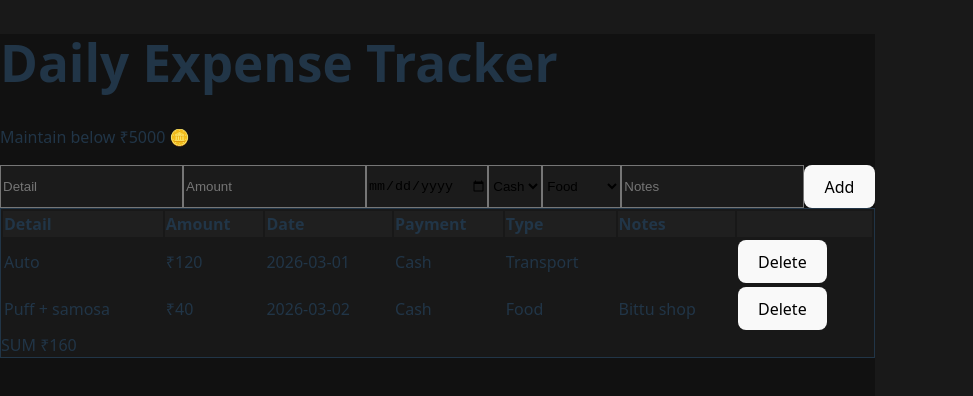
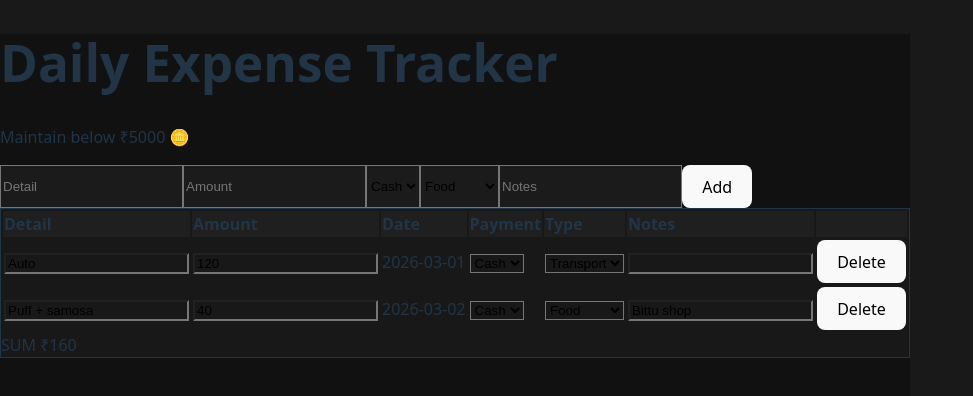
Before and after one commit to Aaronkuriyan/expense-tracker-ai, a React (Vite) app in the folder frontend-react/: page / in a window 1280 px wide. Shown: the top 396 px of the page, without its empty margins (0-973 px from the left). Built offline with nearby package versions, Linux system fonts and the light colour scheme.

Commit message:
✔Made the Date to be automatically added ✔ Existing rows editabled

```diff
--- a/frontend-react/src/App.tsx
+++ b/frontend-react/src/App.tsx
@@ -42,13 +42,15 @@ export default function App() {
 
 const addExpense = () => {
 
-    if(!detail || !amount || !date) return
+  if(!detail || !amount) return
+
+  const today = new Date().toISOString().split("T")[0]
 
   const newExpense:Expense = {
     id: Date.now(),
     detail,
     amount: Number(amount),
-      date,
+    date: today,
     payment,
     type,
     notes
@@ -58,7 +60,6 @@ export default function App() {
 
   setDetail("")
   setAmount("")
-    setDate("")
   setNotes("")
 }
 
@@ -96,13 +97,6 @@ export default function App() {
           value={amount}
           onChange={(e)=>setAmount(e.target.value)}
           placeholder="Amount"
-          className="bg-[#1b1b1b] border border-gray-700 p-2 rounded"
-        />
-
-        <input
-          type="date"
-          value={date}
-          onChange={(e)=>setDate(e.target.value)}
           className="bg-[#1b1b1b] border border-gray-700 p-2 rounded"
         />
 
@@ -173,12 +167,77 @@ export default function App() {
   className="border-t border-gray-800 hover:bg-[#202020]"
 >
 
-                <td className="p-3">{e.detail}</td>
-                <td className="p-3">₹{e.amount}</td>
+<td className="p-3">
+<input
+value={e.detail}
+onChange={(ev)=>{
+setExpenses(expenses.map(x =>
+x.id===e.id ? {...x, detail:ev.target.value} : x
+))
+}}
+className="bg-transparent"
+/>
+</td>
+
+<td className="p-3">
+<input
+type="number"
+value={e.amount}
+onChange={(ev)=>{
+setExpenses(expenses.map(x =>
+x.id===e.id ? {...x, amount:Number(ev.target.value)} : x
+))
+}}
+className="bg-transparent w-20"
+/>
+</td>
+
 <td className="p-3">{e.date}</td>
-                <td className="p-3">{e.payment}</td>
-                <td className="p-3">{e.type}</td>
-                <td className="p-3">{e.notes}</td>
+
+<td className="p-3">
+<select
+value={e.payment}
+onChange={(ev)=>{
+setExpenses(expenses.map(x =>
+x.id===e.id ? {...x, payment:ev.target.value} : x
+))
+}}
+className="bg-transparent"
+>
+<option>Cash</option>
+<option>UPI</option>
+<option>Card</option>
+</select>
+</td>
+
+<td className="p-3">
+<select
+value={e.type}
+onChange={(ev)=>{
+setExpenses(expenses.map(x =>
+x.id===e.id ? {...x, type:ev.target.value} : x
+))
+}}
+className="bg-transparent"
+>
+<option>Food</option>
+<option>Transport</option>
+<option>Shopping</option>
+<option>Other</option>
+</select>
+</td>
+
+<td className="p-3">
+<input
+value={e.notes}
+onChange={(ev)=>{
+setExpenses(expenses.map(x =>
+x.id===e.id ? {...x, notes:ev.target.value} : x
+))
+}}
+className="bg-transparent"
+/>
+</td>
 
 <td className="p-3">
 <button
```
Lines whose indentation alone changed are shown as unchanged.
